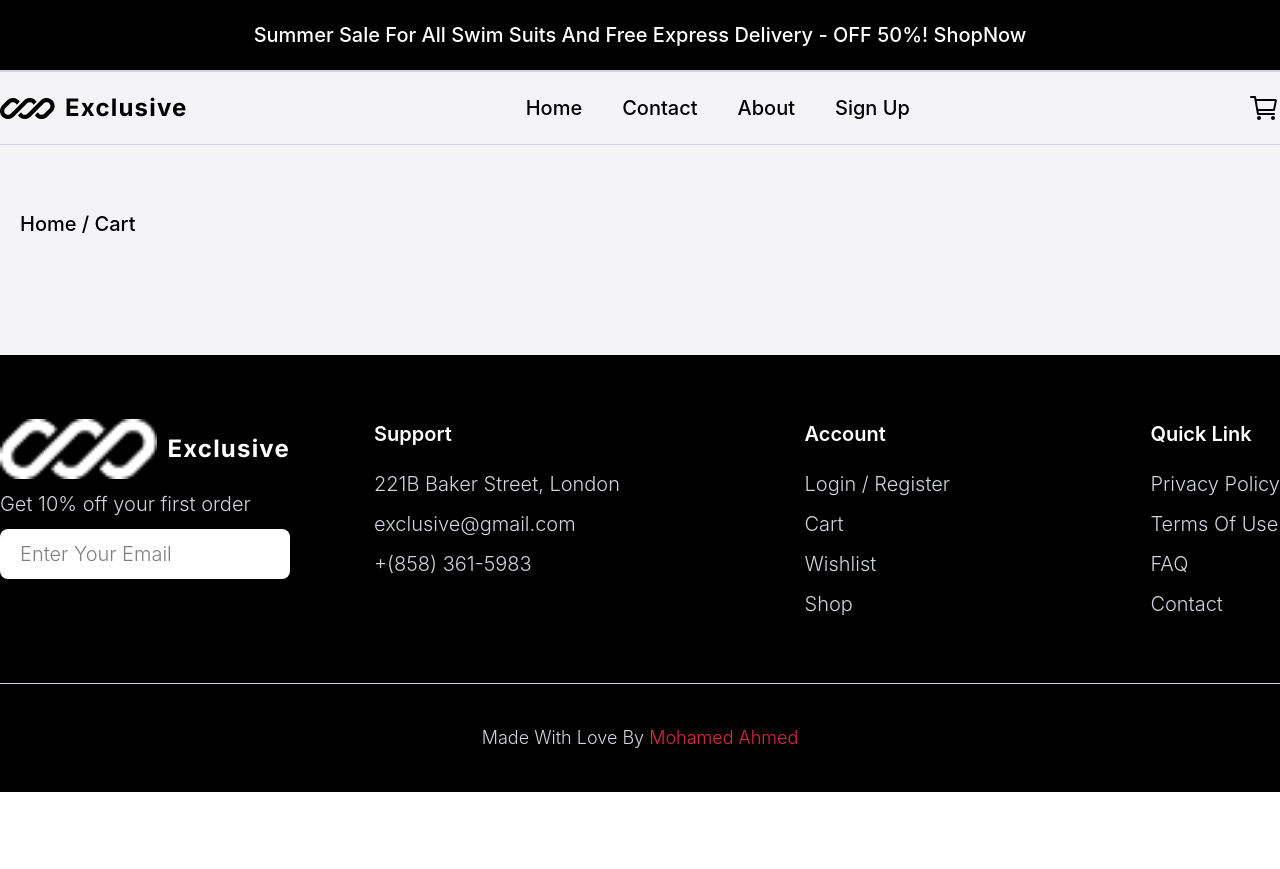
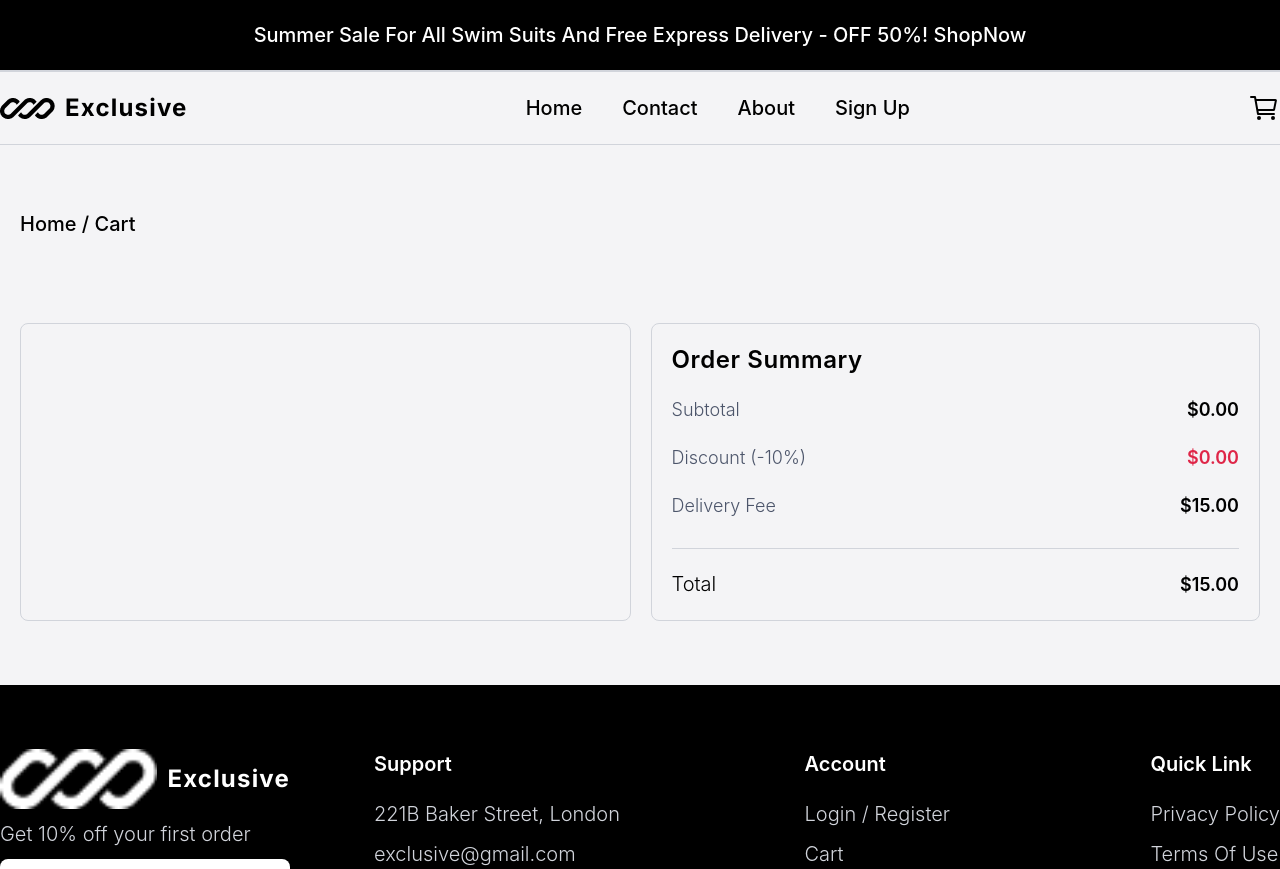
Before and after one commit to Mohamed-Y0/Exclusive, a React (Vite) app: page /cart in a window 1280 px wide. Shown: the top 869 px of the page. Before the commit the page ends 800 px from the top, so only its background shows below. Built offline with nearby package versions, Linux system fonts and the light colour scheme; a web font is replaced by a local one.

Commit message:
finish cart ui

```diff
--- a/src/components/DisplayProducts.tsx
+++ b/src/components/DisplayProducts.tsx
@@ -50,7 +50,7 @@ function DisplayProducts({ data }: { data: ProductTypes[] }) {
             <p>{item.title}</p>
             <div className="flex flex-wrap items-center gap-5">
               <p className="text-red-600">
-                {getDiscountedPrice(item.price, item.discountPercentage)}
+                ${getDiscountedPrice(item.price, item.discountPercentage)}
               </p>
               <p className="text-[15px] text-neutral-400 line-through">
                 {formatCurrency(item.price)}
--- /dev/null
+++ b/src/components/cart/CartDetails.tsx
@@ -0,0 +1,39 @@
+import { formatCurrency, getDiscountedPrice } from "@/utils/helpers";
+
+type Props = {
+  subtotal: number;
+};
+
+function CartDetails({ subtotal }: Props) {
+  const afterDiscount = +getDiscountedPrice(subtotal, 10);
+  const delivery = 15;
+  const total = afterDiscount + delivery;
+
+  return (
+    <div className="flex w-full flex-col gap-5 rounded-lg border border-neutral-200 p-5 font-light capitalize">
+      <p className="text-2xl font-semibold tracking-wide">order summary</p>
+      <div className="flex flex-col gap-5 border-b border-neutral-200 pb-7">
+        <div className="flex justify-between">
+          <p className="text-neutral-400">subtotal</p>
+          <p className="font-semibold">{formatCurrency(subtotal)}</p>
+        </div>
+        <div className="flex justify-between">
+          <p className="text-neutral-400">Discount (-10%)</p>
+          <p className="font-semibold text-red-500">
+            {formatCurrency(afterDiscount)}
+          </p>
+        </div>
+        <div className="flex justify-between">
+          <p className="text-neutral-400">Delivery Fee</p>
+          <p className="font-semibold">{formatCurrency(delivery)}</p>
+        </div>
+      </div>
+      <div className="flex items-center justify-between">
+        <p className="text-[20px]">Total</p>
+        <p className="font-semibold">{formatCurrency(total)}</p>
+      </div>
+    </div>
+  );
+}
+
+export default CartDetails;
--- a/src/components/cart/CartProducts.tsx
+++ b/src/components/cart/CartProducts.tsx
@@ -1,3 +1,4 @@
+import CartDetails from "@/components/cart/CartDetails";
 import { removeCartItem, updateQuantity } from "@/components/cart/cartSlice";
 import PageLocation from "@/components/ui/PageLocation";
 import { useAppDispatch, useAppSelector } from "@/store/hooks";
@@ -8,7 +9,9 @@ import { FaRegTrashAlt } from "react-icons/fa";
 function CartProducts() {
   const cart = useAppSelector((state) => state.cart.cartItems);
   const dispatch = useAppDispatch();
-  // let totalPrice = 0;
+  const totalPrice = cart
+    .map((item) => item.price * item.quantity)
+    .reduce((prev, cur) => prev + cur, 0);
 
   const decrement = (item: CartItem) => {
     dispatch(
@@ -29,15 +32,16 @@ function CartProducts() {
   };
 
   return (
-    <section>
-      <div>
+    <>
+      <div className="pb-8">
         <PageLocation />
       </div>
-      <div className="flex flex-col gap-5 py-8 md:text-lg lg:pb-16">
+      <section className="flex gap-5 py-8 md:text-lg lg:pb-16">
+        <div className="w-full rounded-lg border border-neutral-200">
           {cart.map((item) => (
             <div
               key={item.id}
-            className="relative rounded-2xl bg-neutral-100 px-5 shadow-lg"
+              className="border-neutral-200 p-5 px-5 py-5 [&:not(:last-child)]:border-b"
             >
               <div className="flex items-center gap-5">
                 <img
@@ -45,8 +49,8 @@ function CartProducts() {
                   alt={item.title}
                   className="max-w-1/7"
                 />
-              <div className="flex w-full flex-col gap-7">
-                <div className="flex justify-between gap-2">
+                <div className="flex w-full flex-col gap-5">
+                  <div className="flex items-center justify-between">
                     <p>{item.title}</p>
                     <button
                       onClick={() => dispatch(removeCartItem(item.id))}
@@ -77,16 +81,14 @@ function CartProducts() {
                   </div>
                 </div>
               </div>
-
-            {/* <div>
-              <p className="justify-self-center">
-                {formatCurrency((totalPrice += item.price * item.quantity))}
-              </p>
-            </div> */}
             </div>
           ))}
         </div>
+        <div className="w-full">
+          <CartDetails subtotal={totalPrice} />
+        </div>
       </section>
+    </>
   );
 }
 
--- a/src/pages/Cart.tsx
+++ b/src/pages/Cart.tsx
@@ -3,9 +3,7 @@ import CartProducts from "@/components/cart/CartProducts";
 function Cart() {
   return (
     <div className="container m-auto px-5 2xl:p-0">
-      <div>
-        <CartProducts />
-      </div>
+      <CartProducts />
     </div>
   );
 }
--- a/src/utils/helpers.ts
+++ b/src/utils/helpers.ts
@@ -17,7 +17,7 @@ export function getDiscountedPrice(
   const discount = (price * discountPercentage) / 100;
   const finalPrice = price - discount;
 
-  return formatCurrency(+finalPrice.toFixed(2));
+  return finalPrice.toFixed(2);
 }
 
 export function getWindowSize() {
```
Lines whose indentation alone changed are shown as unchanged.
